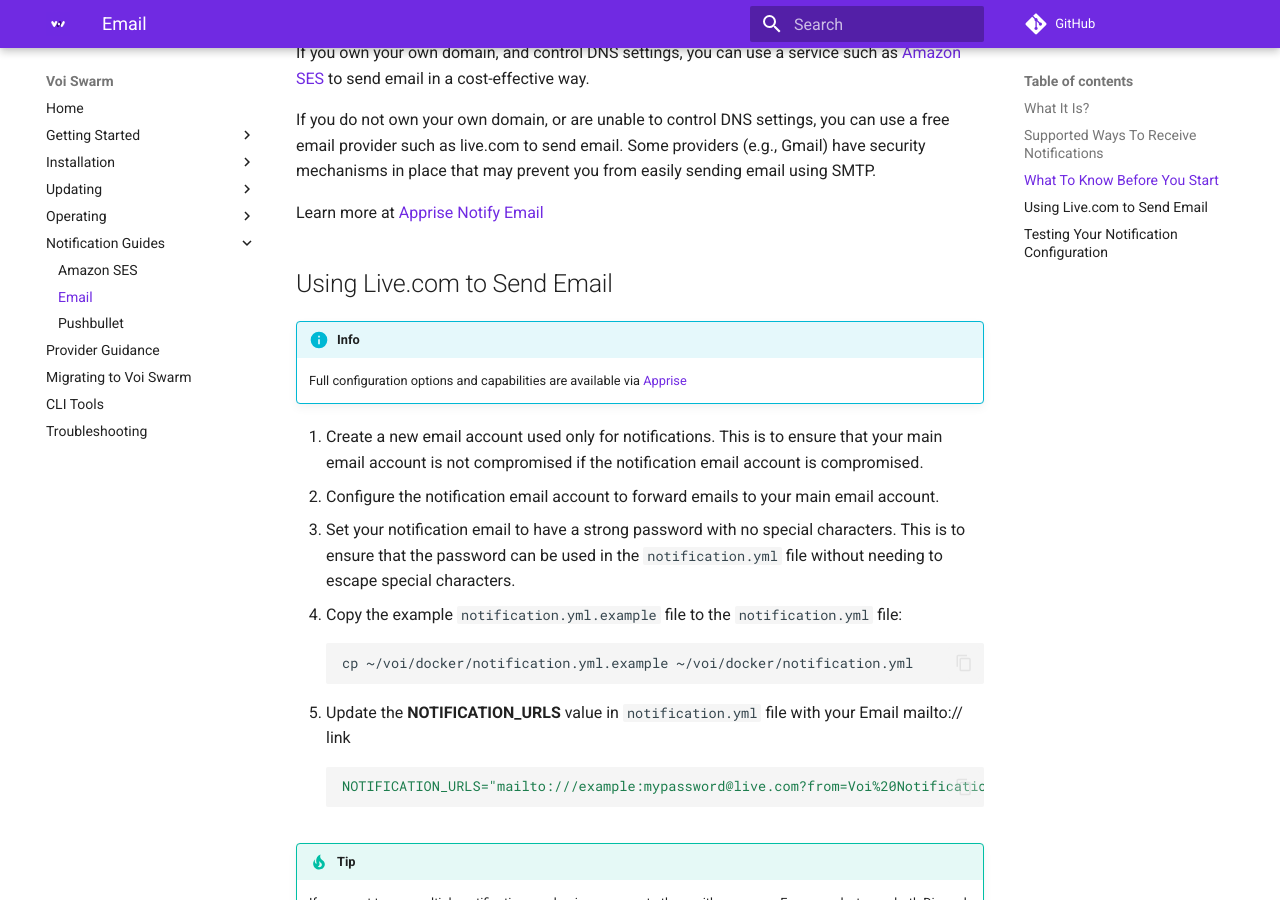
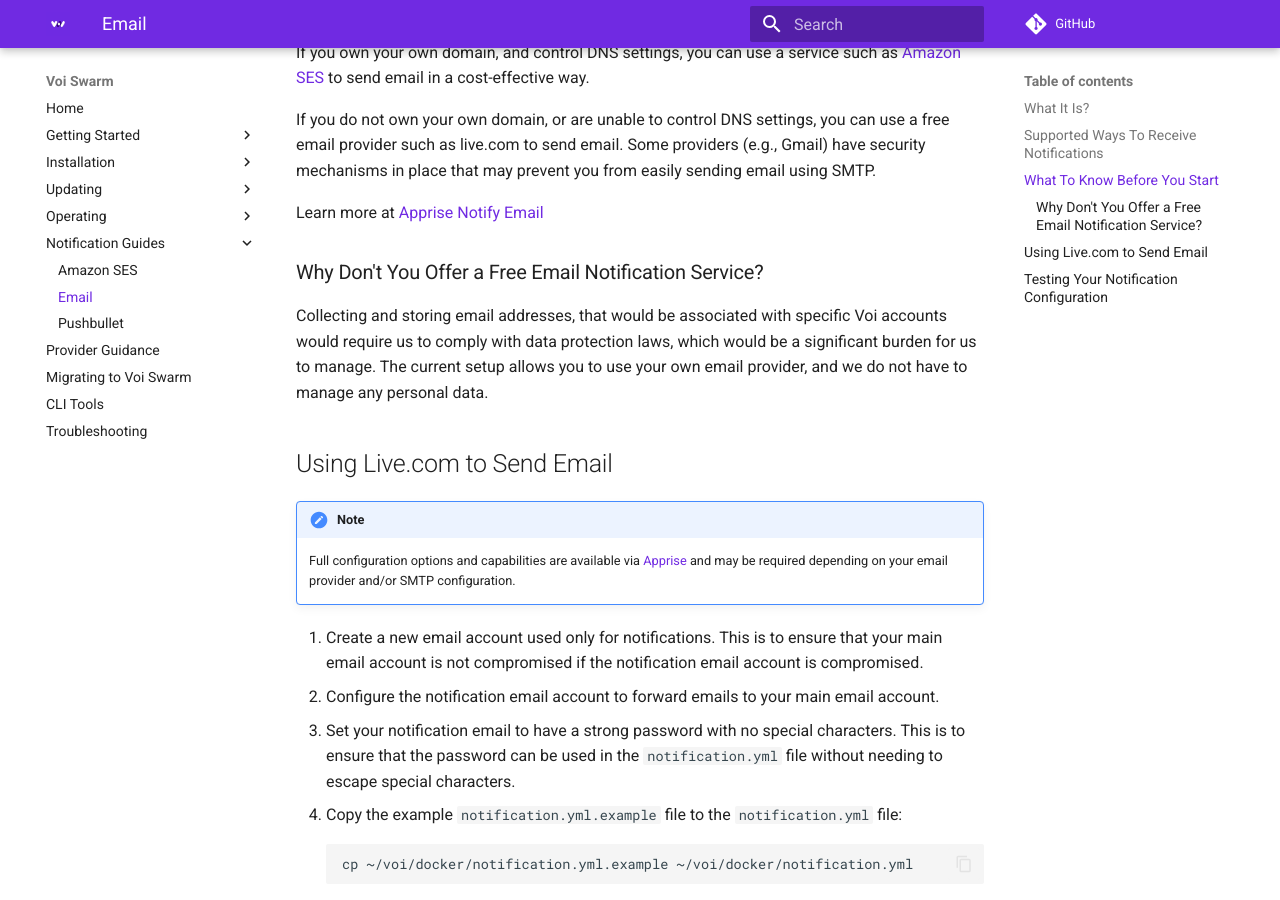
Before and after one commit to VoiNetwork/voi-swarm, an MkDocs documentation site: the page built from docs/notification-guides/email.md, in a window 1280 px wide and 900 px high, scrolled down 615 px. Built offline with MkDocs 1.6.1 and Material for MkDocs 9.7.7, drawn with Linux system fonts in a browser that asks for light colours; comment, search, counter and statistics services are not loaded.

Commit message:
Add FAQ item on why someone just can't signup with any address.

```diff
--- a/docs/notification-guides/email.md
+++ b/docs/notification-guides/email.md
@@ -1,7 +1,7 @@
 # Email
 
 !!! info
-Follow guidance on [enabling notifications](../../operating/setup-notifications/) first.
+    Follow guidance on [enabling notifications](../../operating/setup-notifications/) first.
 
 ## What It Is?
 
@@ -26,10 +26,18 @@
 
 Learn more at [Apprise Notify Email](https://github.com/caronc/apprise/wiki/Notify_email)
 
+### Why Don't You Offer a Free Email Notification Service?
+
+Collecting and storing email addresses, that would be associated with specific Voi accounts
+would require us to comply with data protection laws, which would be a significant burden
+for us to manage.
+The current setup allows you to use your own email provider, and we do not have to manage any personal data.
+
 ## Using Live.com to Send Email
 
-!!! info
+!!! note
       Full configuration options and capabilities are available via [Apprise](https://github.com/caronc/apprise/wiki/Notify_pushbullet)
+        and may be required depending on your email provider and/or SMTP configuration.
 
 1. Create a new email account used only for notifications. This is to ensure that your main email account is not compromised if the notification email account is compromised.
 2. Configure the notification email account to forward emails to your main email account.
```
